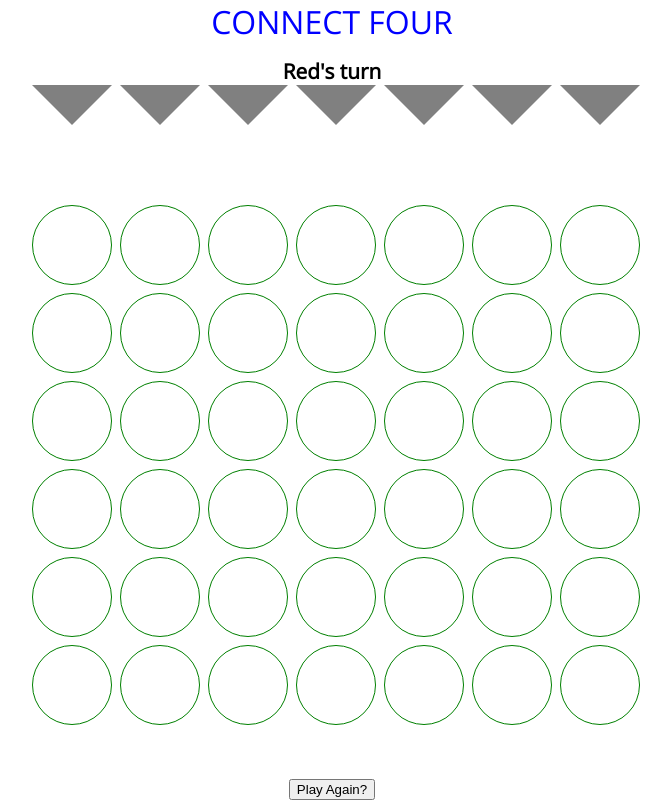
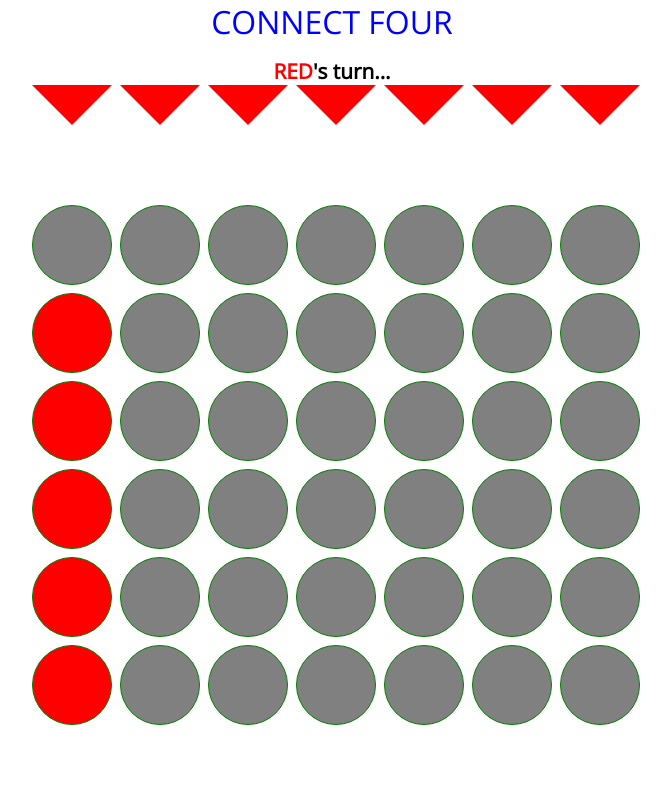
Before and after one commit to kearmododragon/labhw_2025, a plain HTML site: page Connect-4-Codealong/index.html in a window 1280 px wide. Shown: the whole page, without its empty margins (308-979 px from the left). Drawn offline with nearby package versions, Linux system fonts and the light colour scheme.

Commit message:
working function of the game, event listeners next

```diff
--- a/Connect-4-Codealong/index.html
+++ b/Connect-4-Codealong/index.html
@@ -8,7 +8,7 @@
     <link rel="preconnect" href="https://fonts.googleapis.com">
   <link rel="preconnect" href="https://fonts.gstatic.com" crossorigin>
   <link href="https://fonts.googleapis.com/css2?family=Open+Sans:wght@300&display=swap" rel="stylesheet">
-    <script src="./scripts/main.js"></script>
+    <script src="./scripts/main.js" defer></script>
     <link rel="stylesheet" href="./styles/style.css">
 </head>
 <body>
@@ -34,7 +34,7 @@
         <!-- columns are 0 indexed with column 0 (the 1st column) on the left-->
         <!-- Example: id="c4r5" will be the 5th column on the top row -->
 
-        <!-- #Gameboard Secti on -->
+        <!-- #Gameboard Section -->
      <section id="gameboard">
         <div id="c0r5"></div>
         <div id="c1r5"></div>
--- a/Connect-4-Codealong/scripts/main.js
+++ b/Connect-4-Codealong/scripts/main.js
@@ -4,20 +4,17 @@ console.log('testing')
 const COLORS = {
     "0" : "grey",
     "1" : "red",
-    "-1" : "blue"
+    "-1" : "blue",
 
 }
-
 /*----- state variables -----*/
 let board
 let turn
 let winner
-
 /*----- cached elements  -----*/
 const markerEls = document.querySelector('#markers')
 const messageEl = document.querySelector('h1')
 const playAgainEl = document.querySelector('button')
-
 /*----- event listeners -----*/
 
 
@@ -26,7 +23,7 @@ init ()
 function init(){
         console.log("init")
     board = [
-        [1,0,0,0,0,0], // column 0
+        [1,1,1,1,1,0], // column 0
         [0,0,0,0,0,0], // column 1
         [0,0,0,0,0,0], // column 2
         [0,0,0,0,0,0], // column 3
@@ -41,14 +38,45 @@ function init(){
 function render(){
         console.log("render")
     renderBoard()
+    renderMessage()
+    renderMarkers()
+    renderControls()
 }
 function renderBoard(){
     console.log("rendering board")
     board.forEach(function(colArr, cIdx){
         colArr.forEach(function(cellValue, rIdx){
             const cellId = `c${cIdx}r${rIdx}`
+            console.log(cellId)
             const cellEl = document.getElementById(cellId)
             cellEl.style.backgroundColor = COLORS[cellValue]
         })
     })
+
 }
+function renderMessage(){
+    if(winner === "T"){
+        messageEl.textContent = `It's a tie!`
+    } else if(winner){
+        let currentPlayer=COLORS[winner]
+        messageEl.innerHTML = `<span style="color: ${currentPlayer};">${currentPlayer.toUpperCase()}</span> Wins!`
+    }else {
+        let currentPlayer=COLORS[turn]
+        messageEl.innerHTML = `<span style="color: ${currentPlayer};">${currentPlayer.toUpperCase()}</span>'s turn...`
+    }
+}
+function renderMarkers() {
+  markerEls.querySelectorAll('div').forEach(marker => {
+    marker.style.borderTopColor = COLORS[turn];
+  });
+}
+function renderControls(){
+    playAgainEl.style.visibility = winner ? "visible": "Hidden"
+    const markers = markerEls.querySelectorAll('div')
+    markers.forEach(function(markerEl, idx){
+        console.log(markerEl)
+        const isFull = !board[idx].includes(0) ? "Hidden" : "visible"
+        console.log(isFull)
+        markerEl.style.visibility = isFull
+    })
+}
```
